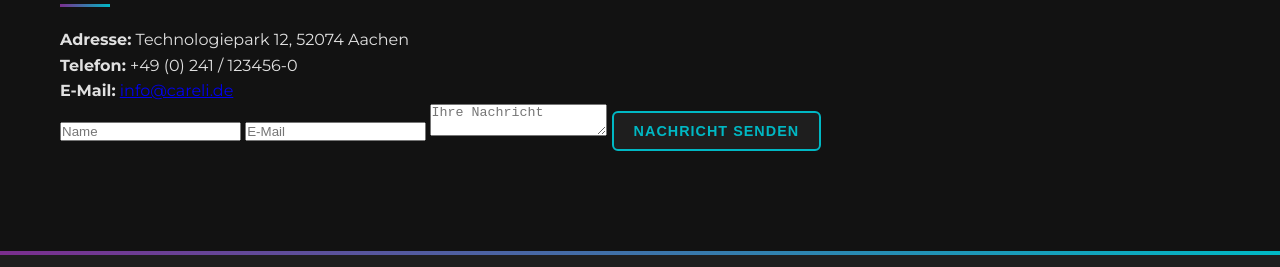
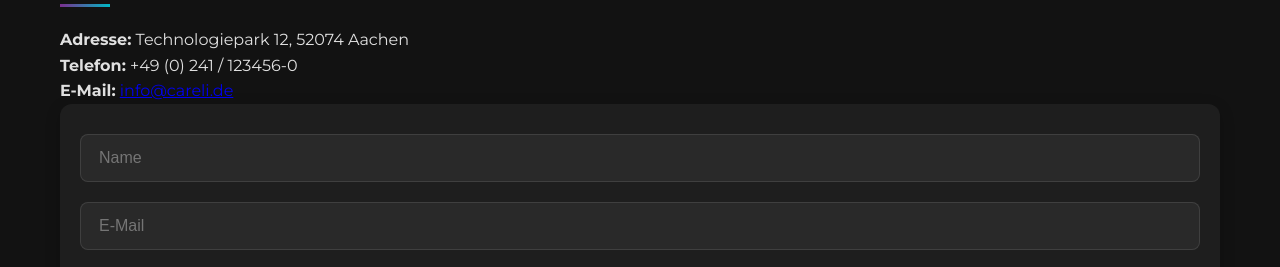
Before and after one commit to NimaWoods/caneli, a plain HTML site: page index.html in a window 1280 px wide. Shown: the part 2269-2536 px from the top of the page. Drawn offline with Linux system fonts and the light colour scheme.

Commit message:
Update index.html

```diff
--- a/index.html
+++ b/index.html
@@ -305,6 +305,36 @@
                 margin: 5px 10px;
             }
         }
+    .form-input {
+        width: 100%;
+        padding: 14px 18px;
+        margin: 10px 0;
+        border-radius: 8px;
+        border: 1px solid rgba(255,255,255,0.1);
+        background-color: rgba(255,255,255,0.05);
+        color: var(--light-text);
+        font-size: 1rem;
+        transition: border-color 0.3s ease, box-shadow 0.3s ease;
+    }
+
+    .form-input:focus {
+        outline: none;
+        border-color: var(--turquoise);
+        box-shadow: 0 0 8px rgba(0, 184, 196, 0.5);
+        background-color: rgba(255,255,255,0.07);
+    }
+
+    textarea.form-input {
+        resize: vertical;
+        min-height: 120px;
+    }
+
+    .contact-form {
+        background: var(--dark-card);
+        padding: 20px;
+        border-radius: 12px;
+        box-shadow: 0 4px 15px rgba(0,0,0,0.2);
+    }
     </style>
 </head>
 <body>
```
